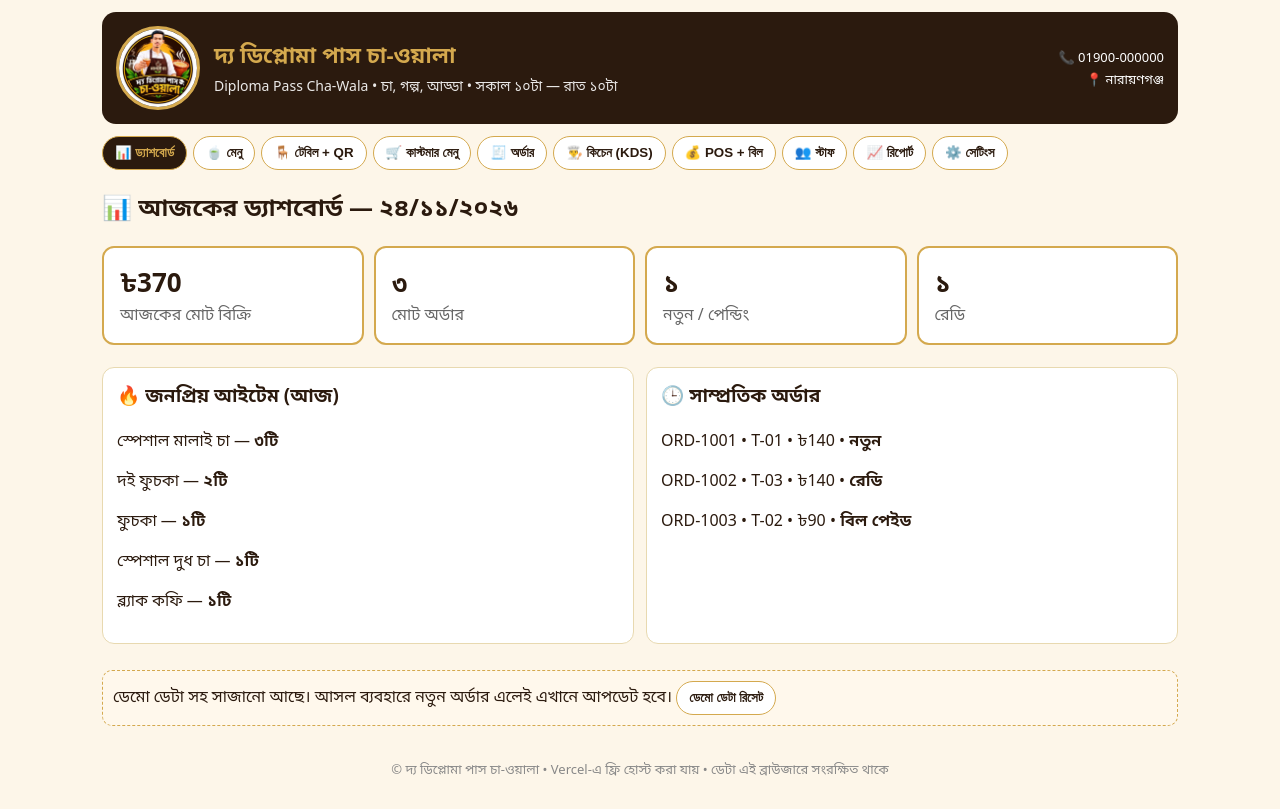
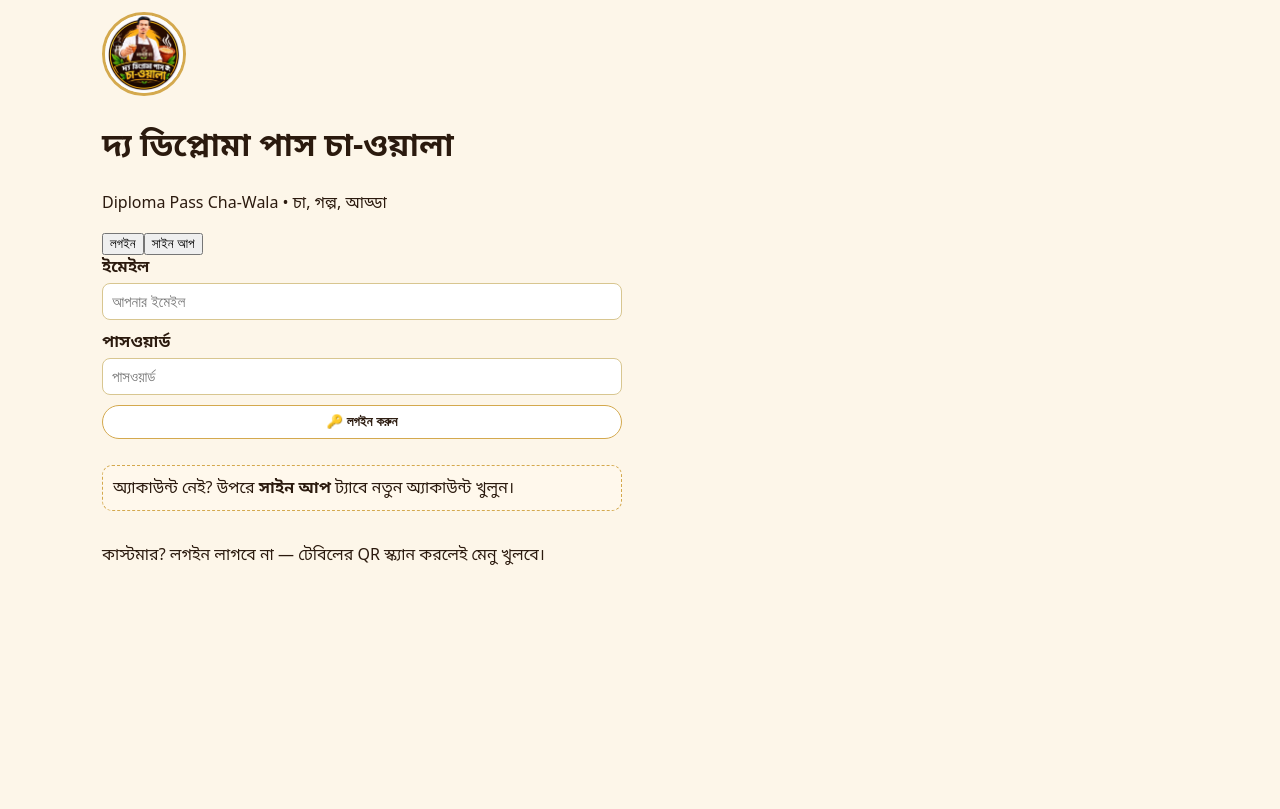
Before and after one commit to nayeemahmed33000-maker/diploma-pass-cha-wala, a React (Vite) app: page / in a window 1280 px wide. Built offline with nearby package versions, Linux system fonts and the light colour scheme.

Commit message:
Add Login/Sign Up first screen

```diff
--- a/src/App.jsx
+++ b/src/App.jsx
@@ -2,6 +2,13 @@ import { useEffect, useMemo, useState } from 'react'
 import { QRCodeSVG } from 'qrcode.react'
 
 const KEY = 'dpcw-v1'
+const USERS_KEY = 'dpcw-users-v1'
+const SESSION_KEY = 'dpcw-session-v1'
+// Simple one-way hash for demo localStorage auth — never store plain passwords.
+function hashPw(pw) { let h = 5381; for (let i = 0; i < pw.length; i++) h = ((h << 5) + h + pw.charCodeAt(i)) >>> 0; return 'h' + h.toString(16) }
+function seedUsers() { return [{ id: 'u-owner', name: 'Owner', email: 'owner@diplomacha.com', pwHash: hashPw('123456'), role: 'Owner', shop: 'দ্য ডিপ্লোমা পাস চা-ওয়ালা', created: todayStr() }] }
+function loadUsers() { try { const d = JSON.parse(localStorage.getItem(USERS_KEY)); if (Array.isArray(d) && d.length) return d } catch { /* fall through to seed */ } const s = seedUsers(); try { localStorage.setItem(USERS_KEY, JSON.stringify(s)) } catch { /* ignore */ } return s }
+function loadSession() { try { return localStorage.getItem(SESSION_KEY) || '' } catch { return '' } }
 const todayStr = () => new Date().toISOString().slice(0, 10)
 const tk = (n) => `৳${Number(n || 0).toLocaleString('en-IN')}`
 const bnNum = (n) => Number(n).toLocaleString('bn-BD')
@@ -76,6 +83,42 @@ export default function App() {
   const [newStaff, setNewStaff] = useState({ name: '', role: '', pin: '', station: 'Drinks' })
   const [newTable, setNewTable] = useState('')
   const [settings, setSettings] = useState(data.settings)
+  // --- Login / Sign Up (first screen) ---
+  const [isCustomer] = useState(() => new URLSearchParams(window.location.search).has('table'))
+  const [users, setUsers] = useState(loadUsers)
+  const [user, setUser] = useState(() => { const em = loadSession(); if (!em) return null; return loadUsers().find((x) => x.email.toLowerCase() === em.toLowerCase()) || null })
+  const [authTab, setAuthTab] = useState('login')
+  const [authErr, setAuthErr] = useState('')
+  const [authMsg, setAuthMsg] = useState('')
+  const [authForm, setAuthForm] = useState({ name: '', email: '', password: '', confirm: '', role: 'Owner', shop: 'দ্য ডিপ্লোমা পাস চা-ওয়ালা' })
+
+  useEffect(() => { try { localStorage.setItem(USERS_KEY, JSON.stringify(users)) } catch { /* ignore */ } }, [users])
+
+  function doLogin() {
+    setAuthErr(''); setAuthMsg('')
+    const email = authForm.email.trim().toLowerCase()
+    if (!/^[^\s@]+@[^\s@]+\.[^\s@]+$/.test(email)) { setAuthErr('সঠিক ইমেইল ঠিকানা দিন'); return }
+    if (!authForm.password) { setAuthErr('পাসওয়ার্ড দিন'); return }
+    const u = users.find((x) => x.email.toLowerCase() === email)
+    if (!u || u.pwHash !== hashPw(authForm.password)) { setAuthErr('ইমেইল বা পাসওয়ার্ড ভুল হয়েছে — আবার চেষ্টা করুন'); return }
+    setUser(u); try { localStorage.setItem(SESSION_KEY, u.email) } catch { /* ignore */ }
+    setAuthForm({ ...authForm, password: '', confirm: '' }); setView('dashboard')
+  }
+  function doSignup() {
+    setAuthErr(''); setAuthMsg('')
+    const name = authForm.name.trim(); const email = authForm.email.trim().toLowerCase(); const shop = authForm.shop.trim()
+    if (!name) { setAuthErr('আপনার নাম দিন'); return }
+    if (!/^[^\s@]+@[^\s@]+\.[^\s@]+$/.test(email)) { setAuthErr('সঠিক ইমেইল ঠিকানা দিন'); return }
+    if (users.some((x) => x.email.toLowerCase() === email)) { setAuthErr('এই ইমেইল দিয়ে already account আছে — লগইন করুন'); return }
+    if (!authForm.password || authForm.password.length < 6) { setAuthErr('পাসওয়ার্ড কমপক্ষে ৬ অক্ষরের হতে হবে'); return }
+    if (authForm.password !== authForm.confirm) { setAuthErr('দুইবারের পাসওয়ার্ড মিলছে না'); return }
+    if (!shop) { setAuthErr('দোকানের নাম দিন'); return }
+    const u = { id: `u${Date.now()}`, name, email, pwHash: hashPw(authForm.password), role: authForm.role, shop, created: todayStr() }
+    setUsers((prev) => [...prev, u]); setUser(u)
+    try { localStorage.setItem(SESSION_KEY, u.email) } catch { /* ignore */ }
+    setAuthMsg('সাইন আপ সফল হয়েছে — স্বাগতম!'); setAuthForm({ ...authForm, password: '', confirm: '' }); setView('dashboard')
+  }
+  function doLogout() { setUser(null); try { localStorage.removeItem(SESSION_KEY) } catch { /* ignore */ } setAuthErr(''); setAuthMsg(''); setAuthTab('login'); setView('dashboard') }
 
   useEffect(() => { localStorage.setItem(KEY, JSON.stringify(data)) }, [data])
   useEffect(() => {
@@ -117,12 +160,51 @@ export default function App() {
 
   const NAV = [['dashboard', '📊 ড্যাশবোর্ড'], ['menu', '🍵 মেনু'], ['tables', '🪑 টেবিল + QR'], ['customer', '🛒 কাস্টমার মেনু'], ['orders', '🧾 অর্ডার'], ['kitchen', '👨‍🍳 কিচেন (KDS)'], ['pos', '💰 POS + বিল'], ['staff', '👥 স্টাফ'], ['reports', '📈 রিপোর্ট'], ['settings', '⚙️ সেটিংস']]
 
+  // --- First screen: Login / Sign Up. Customer QR view (?table=...) needs no login. ---
+  if (!user && !isCustomer) {
+    return (
+      <div className="app auth-wrap">
+        <div className="auth-card">
+          <img src="/logo.jpg" alt="দ্য ডিপ্লোমা পাস চা-ওয়ালা লোগো" className="logo auth-logo" />
+          <h1>দ্য ডিপ্লোমা পাস চা-ওয়ালা</h1>
+          <p>Diploma Pass Cha-Wala • চা, গল্প, আড্ডা</p>
+          <div className="auth-tabs">
+            <button className={authTab === 'login' ? 'on' : ''} onClick={() => { setAuthTab('login'); setAuthErr(''); setAuthMsg('') }}>লগইন</button>
+            <button className={authTab === 'signup' ? 'on' : ''} onClick={() => { setAuthTab('signup'); setAuthErr(''); setAuthMsg('') }}>সাইন আপ</button>
+          </div>
+          {authErr && <p className="auth-err">{authErr}</p>}
+          {authMsg && <p className="auth-ok">{authMsg}</p>}
+          {authTab === 'login' ? (
+            <div className="form auth-form">
+              <label>ইমেইল <input type="email" placeholder="আপনার ইমেইল" value={authForm.email} onChange={(e) => setAuthForm({ ...authForm, email: e.target.value })} /></label>
+              <label>পাসওয়ার্ড <input type="password" placeholder="পাসওয়ার্ড" value={authForm.password} onChange={(e) => setAuthForm({ ...authForm, password: e.target.value })} onKeyDown={(e) => { if (e.key === 'Enter') doLogin() }} /></label>
+              <button onClick={doLogin}>🔑 লগইন করুন</button>
+              <p className="note">অ্যাকাউন্ট নেই? উপরে <b>সাইন আপ</b> ট্যাবে নতুন অ্যাকাউন্ট খুলুন।</p>
+            </div>
+          ) : (
+            <div className="form auth-form">
+              <label>নাম <input placeholder="আপনার নাম" value={authForm.name} onChange={(e) => setAuthForm({ ...authForm, name: e.target.value })} /></label>
+              <label>ইমেইল <input type="email" placeholder="আপনার ইমেইল" value={authForm.email} onChange={(e) => setAuthForm({ ...authForm, email: e.target.value })} /></label>
+              <label>পাসওয়ার্ড <input type="password" placeholder="কমপক্ষে ৬ অক্ষর" value={authForm.password} onChange={(e) => setAuthForm({ ...authForm, password: e.target.value })} /></label>
+              <label>পাসওয়ার্ড আবার দিন <input type="password" placeholder="পাসওয়ার্ড নিশ্চিত করুন" value={authForm.confirm} onChange={(e) => setAuthForm({ ...authForm, confirm: e.target.value })} /></label>
+              <label>ভূমিকা <select value={authForm.role} onChange={(e) => setAuthForm({ ...authForm, role: e.target.value })}><option>Owner</option><option>Staff</option></select></label>
+              <label>দোকানের নাম <input placeholder="দোকানের নাম" value={authForm.shop} onChange={(e) => setAuthForm({ ...authForm, shop: e.target.value })} /></label>
+              <button onClick={doSignup}>✅ সাইন আপ করুন</button>
+              <p className="note">সাইন আপ করলেই সরাসরি ড্যাশবোর্ডে যাবেন।</p>
+            </div>
+          )}
+          <p className="auth-foot">কাস্টমার? লগইন লাগবে না — টেবিলের QR স্ক্যান করলেই মেনু খুলবে।</p>
+        </div>
+      </div>
+    )
+  }
+
   return (
     <div className="app">
       <header className="header">
         <img src="/logo.jpg" alt="দ্য ডিপ্লোমা পাস চা-ওয়ালা লোগো" className="logo" />
         <div><h1>{data.settings.shop}</h1><p>Diploma Pass Cha-Wala • চা, গল্প, আড্ডা • {data.settings.open}</p></div>
-        <div className="head-right"><span>📞 {data.settings.phone}</span><span>📍 {data.settings.address}</span></div>
+        <div className="head-right"><span>📞 {data.settings.phone}</span><span>📍 {data.settings.address}</span>{user ? <span>👤 {user.name} ({user.role})</span> : <span>👤 কাস্টমার</span>}{user && <button onClick={doLogout}>🚪 লগআউট</button>}</div>
       </header>
       {alert && <div className="alert">🔔 নতুন অর্ডার! <b>{alert.id}</b> — {alert.table} • {tk(total(alert))} <button onClick={() => { setAlert(null); setView('orders') }}>অর্ডার দেখুন</button> <button onClick={() => setAlert(null)}>✕</button></div>}
       <nav className="nav">{NAV.map(([k, l]) => <button key={k} className={view === k ? 'on' : ''} onClick={() => setView(k)}>{l}</button>)}</nav>
```
